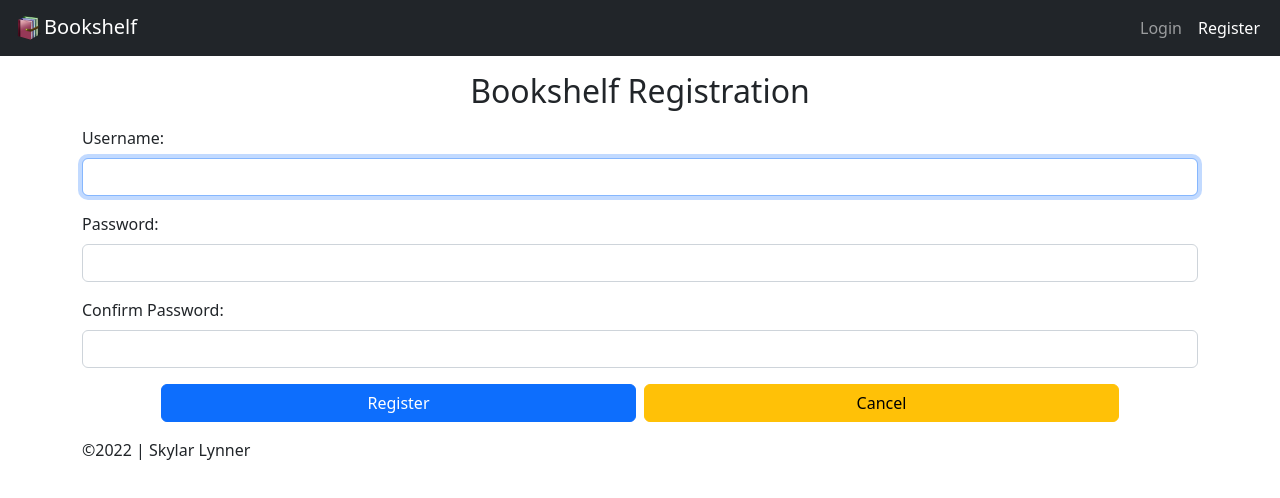
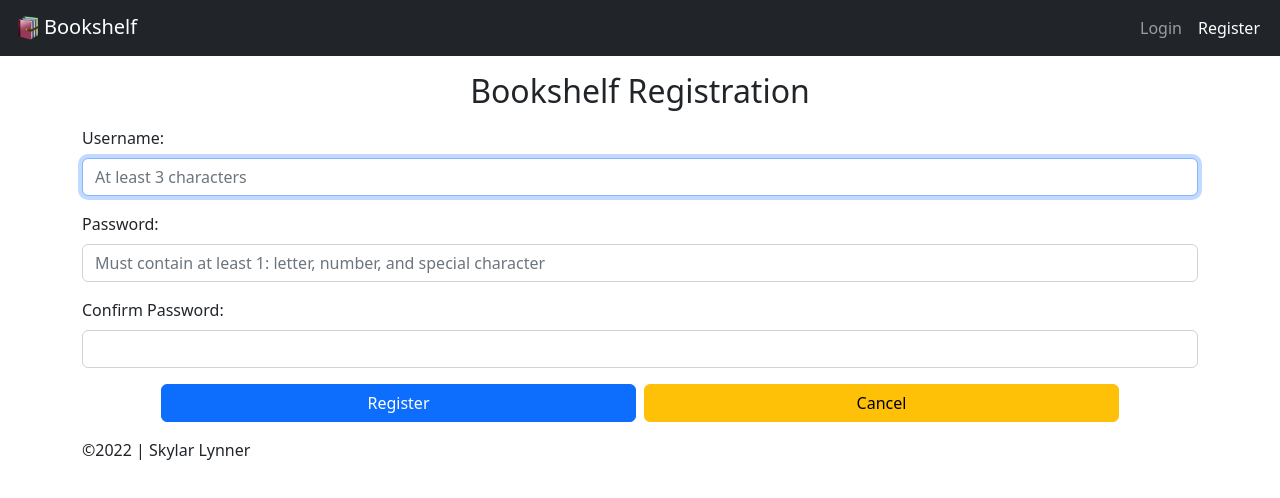
Before and after one commit to oneexists/Bookshelf, a React (Create React App) app in the folder react-ui/: page /register in a window 1280 px wide. Shown: the top 498 px of the page. Built offline with nearby package versions, Linux system fonts and the light colour scheme.

Commit message:
add placeholder values

```diff
--- a/react-ui/src/components/Register/index.js
+++ b/react-ui/src/components/Register/index.js
@@ -66,6 +66,7 @@ export default function Register() {
                         ref={usernameRef}
                         className="form-control"
                         id="username"
+                        placeholder="At least 3 characters"
                         required
                         { ...usernameProps }
                     />
@@ -79,6 +80,7 @@ export default function Register() {
                         aria-required="true"
                         className="form-control"
                         id="password"
+                        placeholder="Must contain at least 1: letter, number, and special character"
                         required
                         { ...passwordProps }
                     />
```
